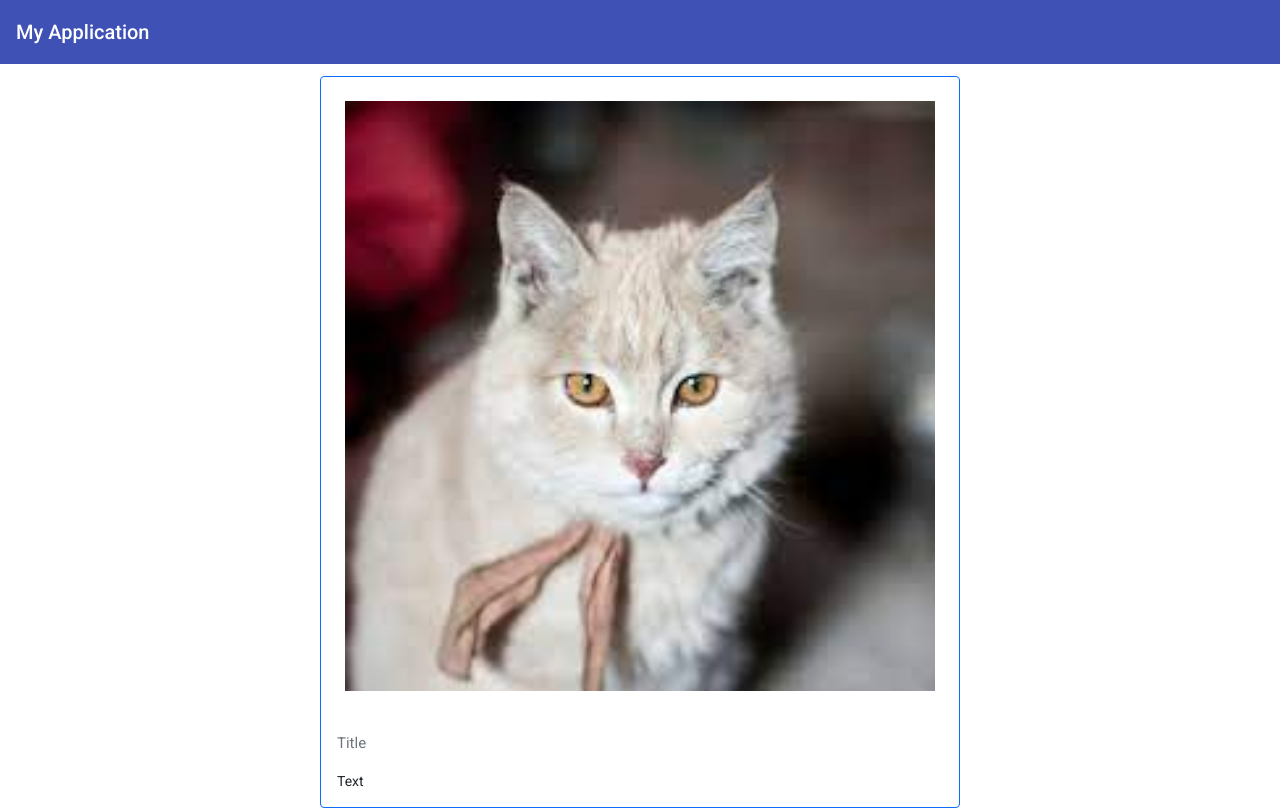
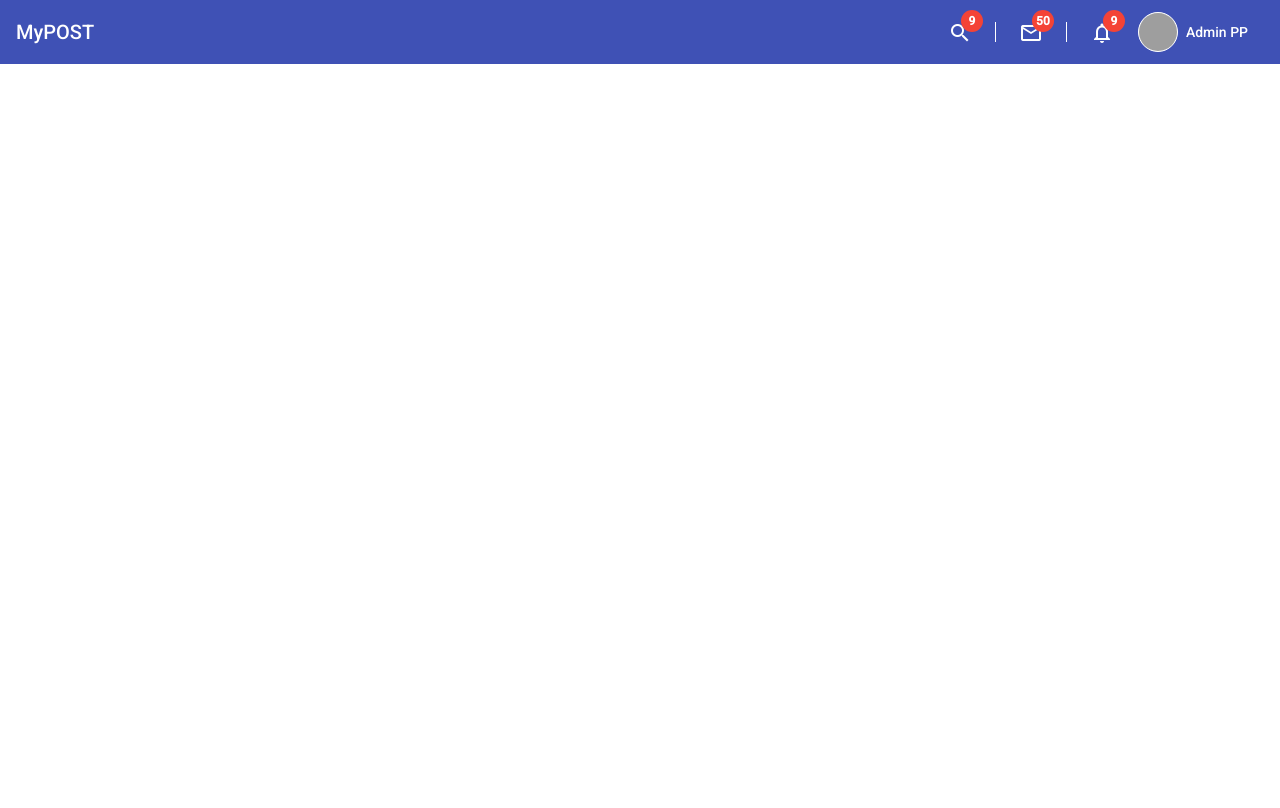
Before and after one commit to pp-chjz/Angular-Workshop-Frontend, an Angular app: page / in a window 1280 px wide. Built offline with nearby package versions, Linux system fonts and the light colour scheme; grey boxes are pictures that could not be loaded.

Commit message:
created header

```diff
--- a/src/app/app.component.html
+++ b/src/app/app.component.html
@@ -1,13 +1 @@
-<p>
-    <mat-toolbar color="primary">
-      <span>My Application</span>
-    </mat-toolbar>
-  </p>
-
-<div class="card border-primary w-50 mx-auto">
-  <img class="card-img-top p-4" [src]="imageUrl" alt="">
-  <div class="card-body">
-    <h4 class="card-title text-muted">Title</h4>
-    <p class="card-text">Text</p>
-  </div>
-</div>
+<app-header></app-header>
--- a/src/app/header/header.component.css
+++ b/src/app/header/header.component.css
@@ -0,0 +1,12 @@
+.avatar{
+    object-fit: cover;
+    height: 2.5rem;
+    width: 2.5rem;
+    border: 1px solid white;
+}
+
+.vl{
+    border-left: 1px solid white;
+    margin: 0 15px;
+    height: 20px;
+}
--- a/src/app/header/header.component.html
+++ b/src/app/header/header.component.html
@@ -1 +1,36 @@
-<p>header works!</p>
+
+<mat-toolbar color="primary">
+    <span>MyPOST</span>
+    <span class="flex-fill"></span>
+    <div class="d-flex align-items-center">
+        <button mat-icon-button aria-label="Example icon button with a heart icon">
+            <mat-icon [matBadge]="demoNoti" matBadgeColor="warn">search</mat-icon>
+        </button>
+        <div class="vl"></div>
+        <button mat-icon-button aria-label="Example icon button with a heart icon">
+            <mat-icon [matBadge]="demoMailNoti" matBadgeColor="warn">mail_outline</mat-icon>
+        </button>
+        <div class="vl"></div>
+        <button mat-icon-button aria-label="Example icon button with a heart icon">
+            <mat-icon [matBadge]="demoNoti" matBadgeColor="warn">notifications_none</mat-icon>
+        </button>
+    </div>
+    <button mat-button [matMenuTriggerFor]="menu">
+        <img class="avatar rounded-circle bg-white" src="https://upload.wikimedia.org/wikipedia/commons/thumb/c/cf/Angular_full_color_logo.svg/1200px-Angular_full_color_logo.svg.png">
+        <span class="ms-2">Admin PP</span>
+    </button>
+    <mat-menu #menu="matMenu">
+        <button mat-menu-item>
+            <mat-icon>account_circle</mat-icon>
+            <span>Profile</span>
+          </button>
+          <button mat-menu-item disabled>
+            <mat-icon>voicemail</mat-icon>
+            <span>Check voice mail</span>
+          </button>
+          <button mat-menu-item>
+            <mat-icon>exit_to_app</mat-icon>
+            <span>Log Out</span>
+          </button>
+    </mat-menu>
+</mat-toolbar>
--- a/src/app/header/header.component.ts
+++ b/src/app/header/header.component.ts
@@ -7,6 +7,9 @@ import { Component, OnInit } from '@angular/core';
 })
 export class HeaderComponent implements OnInit {
 
+  demoMailNoti = 50;
+  demoNoti = 9;
+
   constructor() { }
 
   ngOnInit(): void {
--- a/src/styles.css
+++ b/src/styles.css
@@ -1,4 +1,14 @@
 /* You can add global styles to this file, and also import other style files */
 
-html, body { height: 100%; }
-body { margin: 0; font-family: Roboto, "Helvetica Neue", sans-serif; }
+html,
+body {
+  height: 100%;
+}
+body {
+  margin: 0;
+  font-family: Roboto, "Helvetica Neue", sans-serif;
+}
+
+:focus:focus {
+  outline: unset;
+}
```
Also changed, not shown: src/app/app.module.ts (+10 -0 lines).
